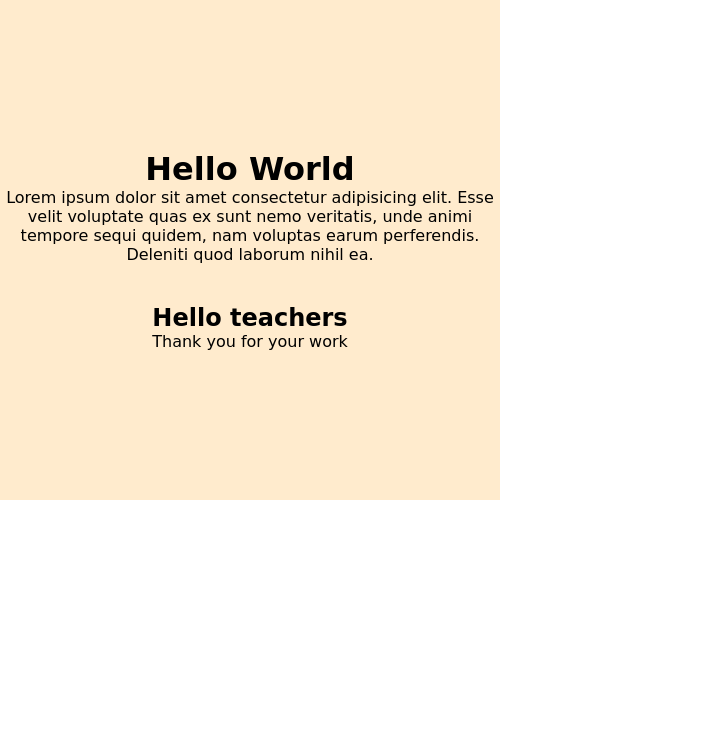
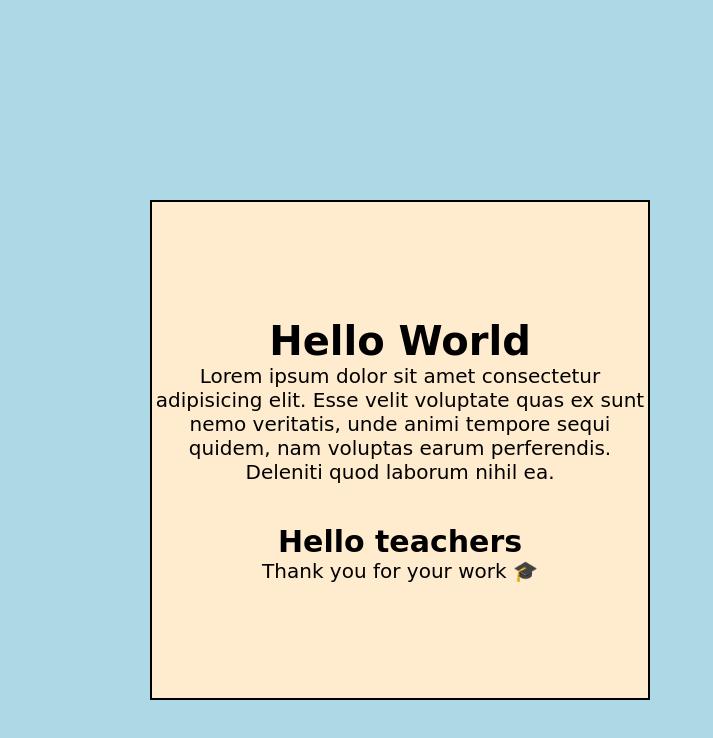
Before and after one commit to EugeniuPeruzzi/htmlcss-hello, a plain HTML site: page bonus/index.html in a window 1280 px wide. Shown: the whole page, without its empty margins (0-713 px from the left). Drawn offline with Linux system fonts and the light colour scheme; a web font is replaced by a local one.

Commit message:
Bonus kind a postit. Fixed

```diff
--- a/bonus/index.html
+++ b/bonus/index.html
@@ -10,13 +10,15 @@
     <link rel="stylesheet" href="style.css">
     <title>Document</title>
 </head>
+
+
     <body>
         <div class="container">
             <div class="contained">
                 <h1>Hello World</h1>
                 <p>Lorem ipsum dolor sit amet consectetur adipisicing elit. Esse velit voluptate quas ex sunt nemo veritatis, unde animi tempore sequi quidem, nam voluptas earum perferendis. Deleniti quod laborum nihil ea.</p>
                 <h2>Hello teachers</h2>
-                <span>Thank you for your work</span>
+                <span>Thank you for your work &#127891</span>
             </div>
         </div>
     </body>
--- a/bonus/style.css
+++ b/bonus/style.css
@@ -4,19 +4,26 @@
     font-family: 'Delicious Handrawn', cursive;
 }
 
+body{
+    background-color: lightblue;
+}
 .container{
     height: 500px;
     width: 500px;
     background-color: blanchedalmond;
     text-align: center;
     position: absolute;
+    border: 2px solid black;
+    left: 150px;
+    top: 200px;
 }
 
 .contained{
-position: relative;
-top: 50%;
-left: 50%;
-transform: translate(-50%, -50%);
+    position: relative;
+    top: 50%;
+    left: 50%;
+    transform: translate(-50%, -50%);
+    font-size: 20px;
 }
 
 h2{
```
